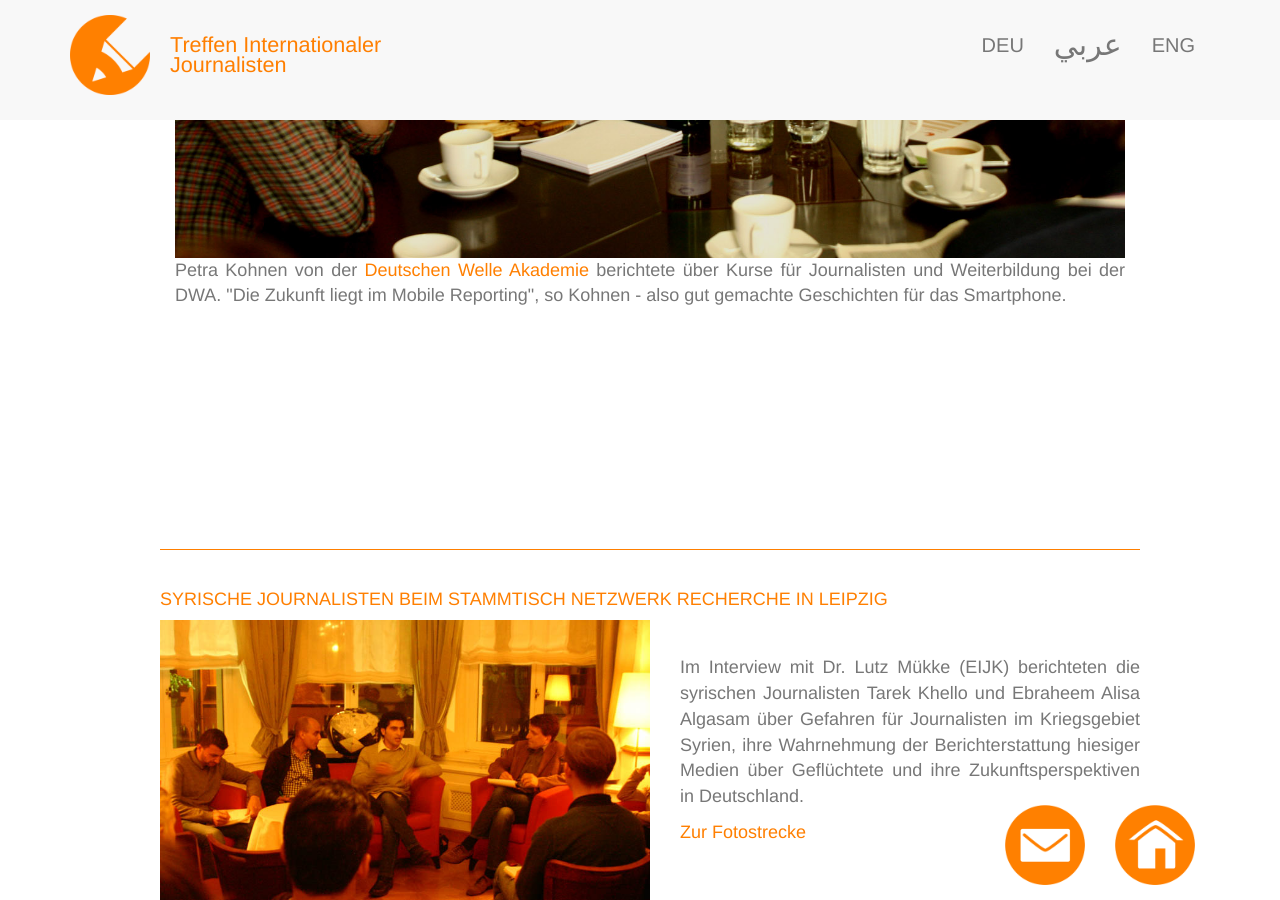
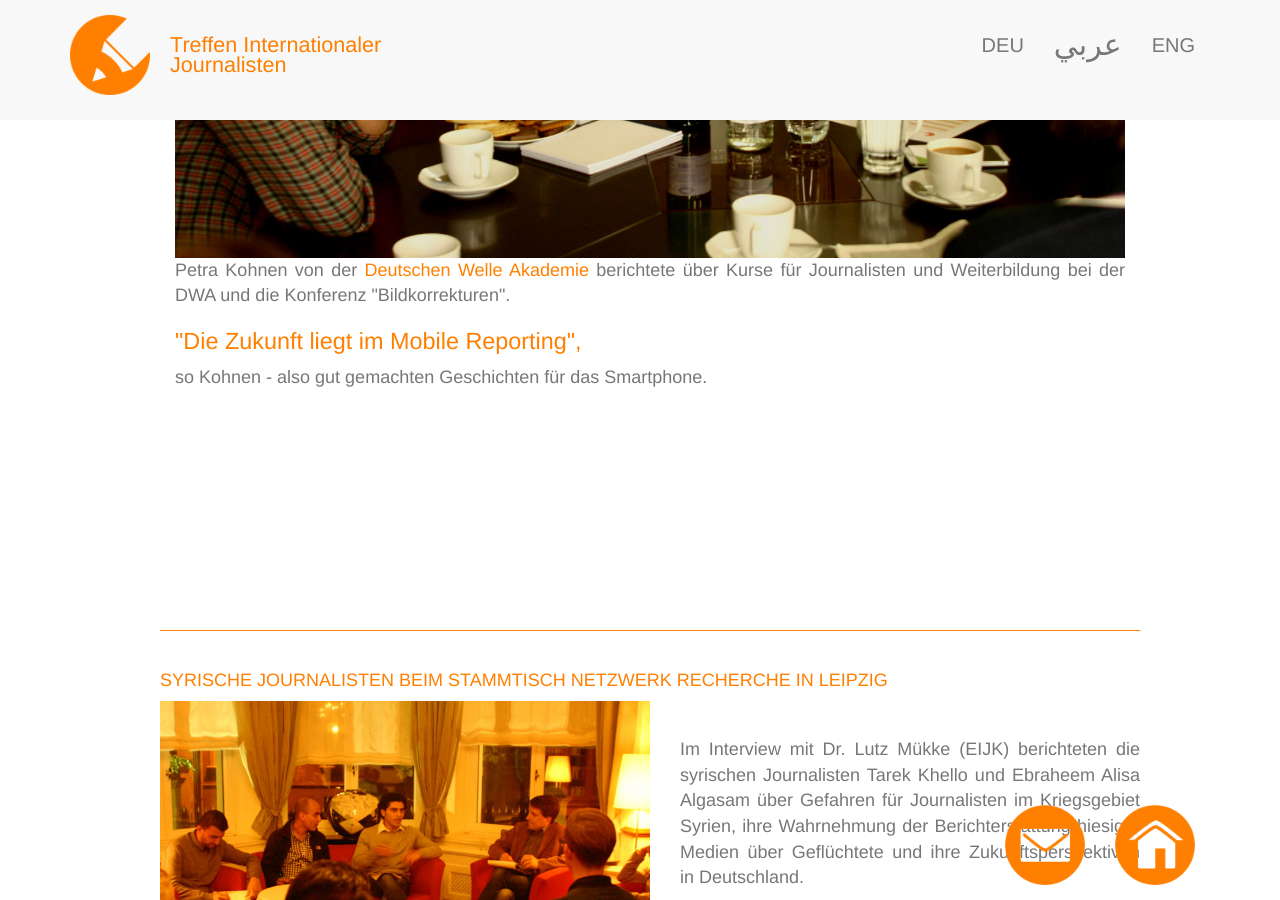
Before and after one commit to EIJC/TIJ, a Jekyll site: the page built from de.html, in a window 1280 px wide and 900 px high, scrolled down 2290 px. Built offline with Jekyll 4.4.1, drawn with Linux system fonts in a browser that asks for light colours; nearby versions of some CDN libraries.

Commit message:
Update de.html

```diff
--- a/de.html
+++ b/de.html
@@ -100,7 +100,8 @@ language: de
 	<a href="{{ site.base_url }}/images/2016-05-26_TS_02.jpg" target="_blank">
 	   <img class="img-responsive" alt="Petra Kohnen (Deutsche Welle Akademie)" src="{{ site.base_url }}/images/2016-05-26_TS_02.jpg">
 	</a>
-	<p style="text-align: justify;">Petra Kohnen von der <a href="http://www.dw.com/de/dw-akademie/%C3%BCber-uns/s-8101" target="_blank">Deutschen Welle Akademie</a> berichtete über Kurse für Journalisten und Weiterbildung bei der DWA. "Die Zukunft liegt im Mobile Reporting", so Kohnen - also gut gemachte Geschichten für das Smartphone. </p>
+	<p style="text-align: justify;">Petra Kohnen von der <a href="http://www.dw.com/de/dw-akademie/%C3%BCber-uns/s-8101" target="_blank">Deutschen Welle Akademie</a> berichtete über Kurse für Journalisten und Weiterbildung bei der DWA und die Konferenz "Bildkorrekturen".</p>
+	<h1>"Die Zukunft liegt im Mobile Reporting",</h1> <p style="text-align: justify;">so Kohnen - also gut gemachten Geschichten für das Smartphone. </p>
   </div>
 </div>
 <div class="section"
```
